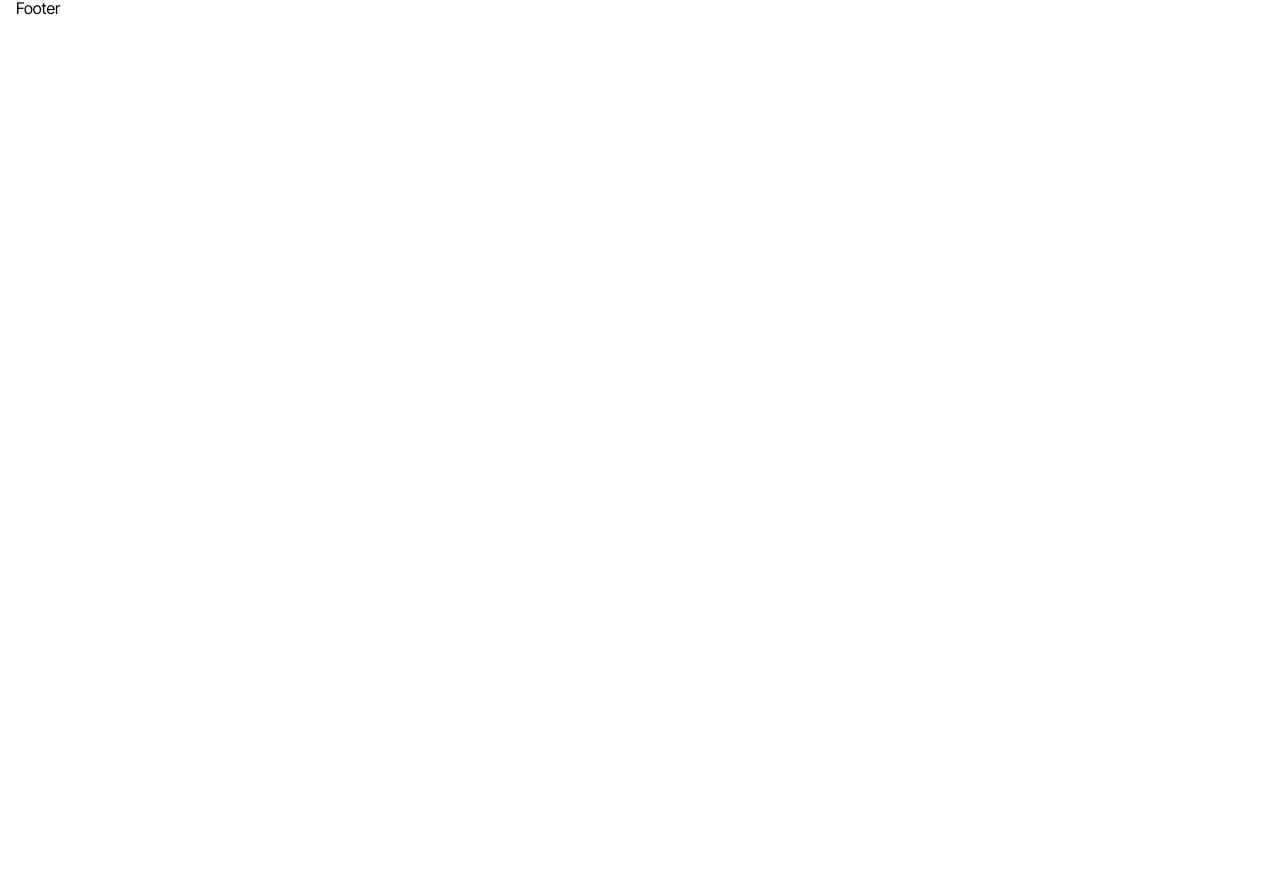
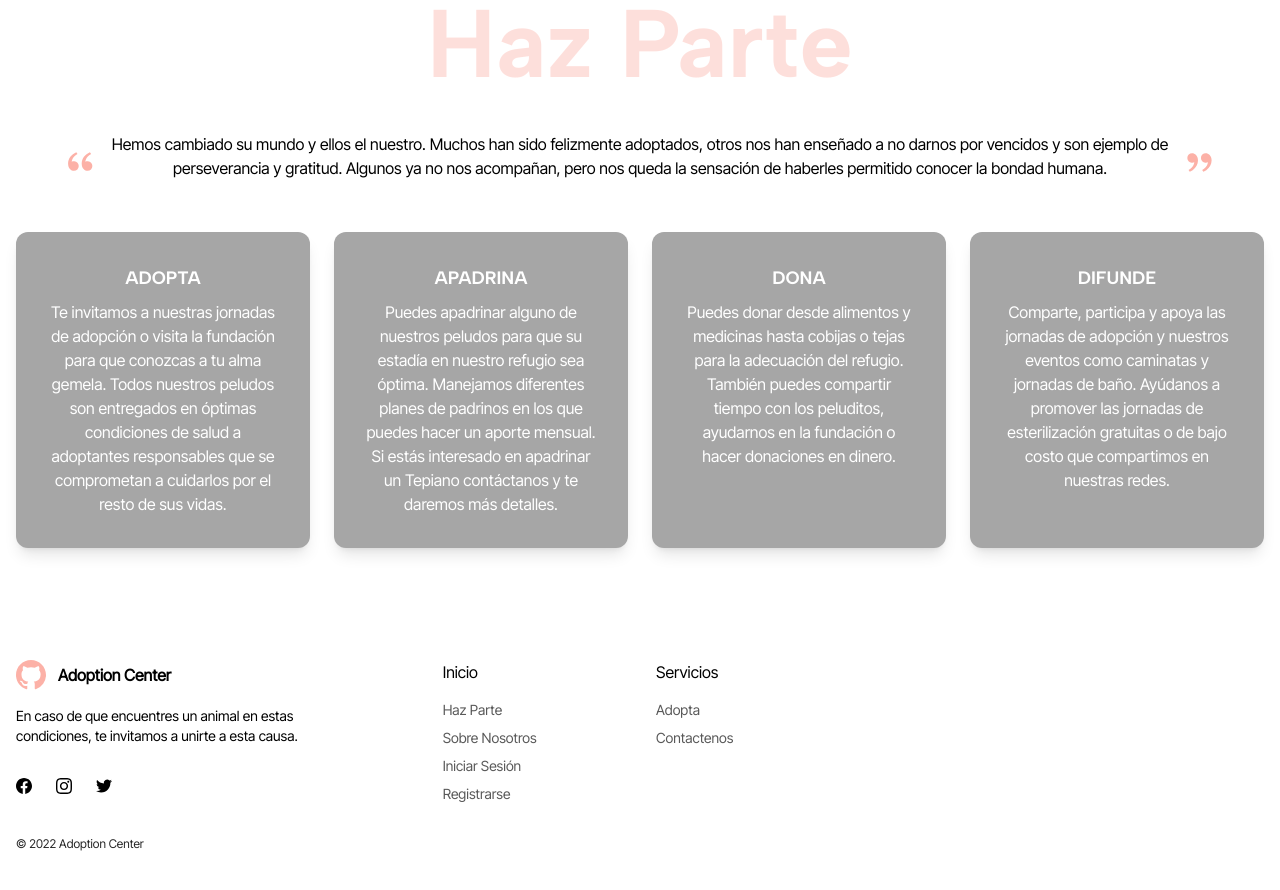
Before and after one commit to Gdsoto/adoption-pets-landing-page, a Next.js app: page / in a window 1280 px wide. Shown: the part 848-1738 px from the top of the page. Before the commit the page ends 868 px from the top, so only its background shows below. Built offline with nearby package versions, Linux system fonts and the light colour scheme.

Commit message:
[Added] responsive navbar and Footer

```diff
--- /dev/null
+++ b/src/components/Home/HelpUs/HelpUs.jsx
@@ -0,0 +1,39 @@
+import React from 'react';
+
+// Constants
+import { HOME_COPIES } from '../../../utils/constants/home.constants';
+
+// Icons
+import { RiDoubleQuotesL, RiDoubleQuotesR } from 'react-icons/ri';
+
+const HelpUs = () => {
+  return (
+    <section className='relative mb-12'>
+      <div className='w-full flex flex-col'>
+        <h3 className='font-albertBold text-5xl lg:text-8xl text-pink-700 opacity-40 text-center'>
+          {HOME_COPIES.HELP_US.TITLE}
+        </h3>
+        <p className='flex text-sm lg:text-base my-10 text-center px-12'>
+          <RiDoubleQuotesL className='text-pink-700 text-6xl' />
+          {HOME_COPIES.HELP_US.TEXT}
+          <RiDoubleQuotesR className='text-pink-700 text-6xl' />
+        </p>
+      </div>
+      <ul className='grid grid-cols-1 md:grid-cols-2 lg:grid-cols-4 gap-6'>
+        {HOME_COPIES.HELP_US.CARDS.map((card, id) => (
+          <li
+            key={id}
+            className={`p-8 bg-gray-200 rounded-xl text-center shadow-lg transition ease-in-out delay-1 hover:-translate-y-1 hover:scale-105 duration-300 hover:bg-green-700`}
+          >
+            <p className='mb-2 text-lg font-albertBold text-white'>
+              {card.title}
+            </p>
+            <p className='text-sm lg:text-base text-white'>{card.text}</p>
+          </li>
+        ))}
+      </ul>
+    </section>
+  );
+};
+
+export default HelpUs;
--- a/src/components/Home/Hero/Hero.jsx
+++ b/src/components/Home/Hero/Hero.jsx
@@ -21,17 +21,19 @@ const Hero = () => {
   const { HERO } = HOME_COPIES;
 
   return (
-    <section className='grid grid-cols-2 gap-20 mb-12'>
+    <section className='grid md:grid-cols-2 sm:grid-cols-1 gap-6 lg:gap-20 mb-12'>
       <article className='self-center'>
-        <h1 className='font-albertBold text-8xl max-w-xl text-gray-500 mb-5'>
+        <h1 className='font-albertBold text-5xl lg:text-8xl max-w-xl text-gray-500 mb-5 '>
           {HERO.TITLE}
         </h1>
-        <p className='max-w-sm text-base text-left mb-5'>{HERO.TEXT}</p>
+        <p className='max-w-sm text-sm lg:text-base text-left mb-5'>
+          {HERO.TEXT}
+        </p>
         <Button type='primary' label={HERO.BUTTON.label} icon={<BiHomeAlt />} />
       </article>
-      <article className='grid grid-cols-2 gap-14'>
+      <article className='grid grid-cols-2 gap-4 lg:gap-14'>
         <div className='row-span-2 flex items-center'>
-          <div className='bg-yellow pt-9 rounded-2xl flex justify-center w-full'>
+          <div className='bg-yellow pt-9 rounded-2xl flex justify-center w-full overflow-hidden'>
             <Image src={SmallDog} alt='imagen de perro adorable' />
           </div>
         </div>
--- a/src/components/Home/Home.jsx
+++ b/src/components/Home/Home.jsx
@@ -1,4 +1,5 @@
 import React from 'react';
+import HelpUs from './HelpUs/HelpUs';
 
 // Components
 import Hero from './Hero/Hero';
@@ -7,6 +8,7 @@ const Home = () => {
   return (
     <>
       <Hero />
+      <HelpUs />
     </>
   );
 };
--- a/src/components/shared/Layout/Footer/Footer.jsx
+++ b/src/components/shared/Layout/Footer/Footer.jsx
@@ -1,7 +1,72 @@
 import React from 'react';
 
+// Constants
+import { lAYOUT_COPIES } from '../../../../utils/constants/layout.constants';
+
+// Icons
+import { GoMarkGithub } from 'react-icons/go';
+import { SiInstagram, SiFacebook, SiTwitter } from 'react-icons/si';
+
 const Footer = () => {
-  return <div>Footer</div>;
+  return (
+    <footer>
+      <div class='py-16 mx-auto'>
+        <div class='grid grid-cols-1 gap-8 lg:grid-cols-3'>
+          <div>
+            <div className='flex items-center gap-3'>
+              <GoMarkGithub className='text-pink-700 text-3xl' />
+              <p className='font-bold'>Adoption Center</p>
+            </div>
+            <p class='max-w-xs mt-4 text-base sm:text-sm text-gray-600'>
+              {lAYOUT_COPIES.FOOTER.LABEL}
+            </p>
+            <div class='flex mt-8 space-x-6 text-gray-600'>
+              <a class='hover:opacity-75' href target='_blank' rel='noreferrer'>
+                <SiFacebook />
+              </a>
+              <a class='hover:opacity-75' href target='_blank' rel='noreferrer'>
+                <SiInstagram />
+              </a>
+              <a class='hover:opacity-75' href target='_blank' rel='noreferrer'>
+                <SiTwitter />
+              </a>
+            </div>
+          </div>
+          <div class='grid grid-cols-1 gap-8 lg:col-span-2 sm:grid-cols-2 lg:grid-cols-4'>
+            <div>
+              <p class='font-medium'>Inicio</p>
+              <nav class='flex flex-col mt-4 space-y-2 text-base sm:text-sm text-gray-500'>
+                <a class='hover:opacity-75' href>
+                  Haz Parte
+                </a>
+                <a class='hover:opacity-75' href>
+                  Sobre Nosotros
+                </a>
+                <a class='hover:opacity-75' href>
+                  Iniciar Sesión
+                </a>
+                <a class='hover:opacity-75' href>
+                  Registrarse
+                </a>
+              </nav>
+            </div>
+            <div>
+              <p class='font-medium'>Servicios</p>
+              <nav class='flex flex-col mt-4 space-y-2 text-base sm:text-sm text-gray-500'>
+                <a class='hover:opacity-75' href>
+                  Adopta
+                </a>
+                <a class='hover:opacity-75' href>
+                  Contactenos
+                </a>
+              </nav>
+            </div>
+          </div>
+        </div>
+        <p class='mt-8 text-xs text-gray-800'>© 2022 Adoption Center</p>
+      </div>
+    </footer>
+  );
 };
 
 export default Footer;
--- a/src/components/shared/Layout/NavBar/NavBar.jsx
+++ b/src/components/shared/Layout/NavBar/NavBar.jsx
@@ -15,12 +15,14 @@ const NavBar = () => {
   const { NAV_BAR } = lAYOUT_COPIES;
 
   return (
-    <nav className='flex justify-between py-5 mb-12'>
+    <nav>
+      <div class='flex justify-between py-5 mb-12'>
         <div className='flex items-center gap-3'>
           <GoMarkGithub className='text-pink-700 text-3xl' />
           <p className='font-bold'>Adoption Center</p>
         </div>
-      <ul className='flex gap-7 items-center tracking-wide'>
+
+        <ul className='gap-7 items-center tracking-wide hidden lg:flex'>
           <li>
             <Button label={NAV_BAR.HOME} />
           </li>
@@ -34,7 +36,8 @@ const NavBar = () => {
             <Button label={NAV_BAR.CONTACT} />
           </li>
         </ul>
-      <ul className='flex gap-3'>
+
+        <ul className='hidden lg:flex gap-3 order-2 md:order-3'>
           <li className='box-border'>
             <Button
               type='secondary'
@@ -50,6 +53,19 @@ const NavBar = () => {
             />
           </li>
         </ul>
+        <label for='menu-toggle' class='cursor-pointer lg:hidden block'>
+          <svg
+            class='fill-current text-blue-600'
+            xmlns='http://www.w3.org/2000/svg'
+            width='20'
+            height='20'
+            viewBox='0 0 20 20'
+          >
+            <title>menu</title>
+            <path d='M0 3h20v2H0V3zm0 6h20v2H0V9zm0 6h20v2H0v-2z'></path>
+          </svg>
+        </label>
+      </div>
     </nav>
   );
 };
--- a/src/utils/constants/home.constants.js
+++ b/src/utils/constants/home.constants.js
@@ -7,4 +7,26 @@ export const HOME_COPIES = {
       navigateTo: '/adopta',
     },
   },
+  HELP_US: {
+    TITLE: 'Haz Parte',
+    TEXT: 'Hemos cambiado su mundo y ellos el nuestro. Muchos han sido felizmente adoptados, otros nos han enseñado a no darnos por vencidos y son ejemplo de perseverancia y gratitud. Algunos ya no nos acompañan, pero nos queda la sensación de haberles permitido conocer la bondad humana.',
+    CARDS: [
+      {
+        title: 'ADOPTA',
+        text: 'Te invitamos a nuestras jornadas de adopción o visita la fundación para que conozcas a tu alma gemela. Todos nuestros peludos son entregados en óptimas condiciones de salud a adoptantes responsables que se comprometan a cuidarlos por el resto de sus vidas.',
+      },
+      {
+        title: 'APADRINA',
+        text: 'Puedes apadrinar alguno de nuestros peludos para que su estadía en nuestro refugio sea óptima. Manejamos diferentes planes de padrinos en los que puedes hacer un aporte mensual. Si estás interesado en apadrinar un Tepiano contáctanos y te daremos más detalles.',
+      },
+      {
+        title: 'DONA',
+        text: 'Puedes donar desde alimentos y medicinas hasta cobijas o tejas para la adecuación del refugio. También puedes compartir tiempo con los peluditos, ayudarnos en la fundación o hacer donaciones en dinero.',
+      },
+      {
+        title: 'DIFUNDE',
+        text: 'Comparte, participa y apoya las jornadas de adopción y nuestros eventos como caminatas y jornadas de baño. Ayúdanos a promover las jornadas de esterilización gratuitas o de bajo costo que compartimos en nuestras redes.',
+      },
+    ],
+  },
 };
--- a/src/utils/constants/layout.constants.js
+++ b/src/utils/constants/layout.constants.js
@@ -7,5 +7,8 @@ export const lAYOUT_COPIES = {
     LOG_IN: 'Iniciar sesión',
     SIGN_IN: 'Registrarse',
   },
-  FOOTER: {},
+  FOOTER: {
+    LABEL:
+      'En caso de que encuentres un animal en estas condiciones, te invitamos a unirte a esta causa.',
+  },
 };
```
Lines whose indentation alone changed are shown as unchanged.
